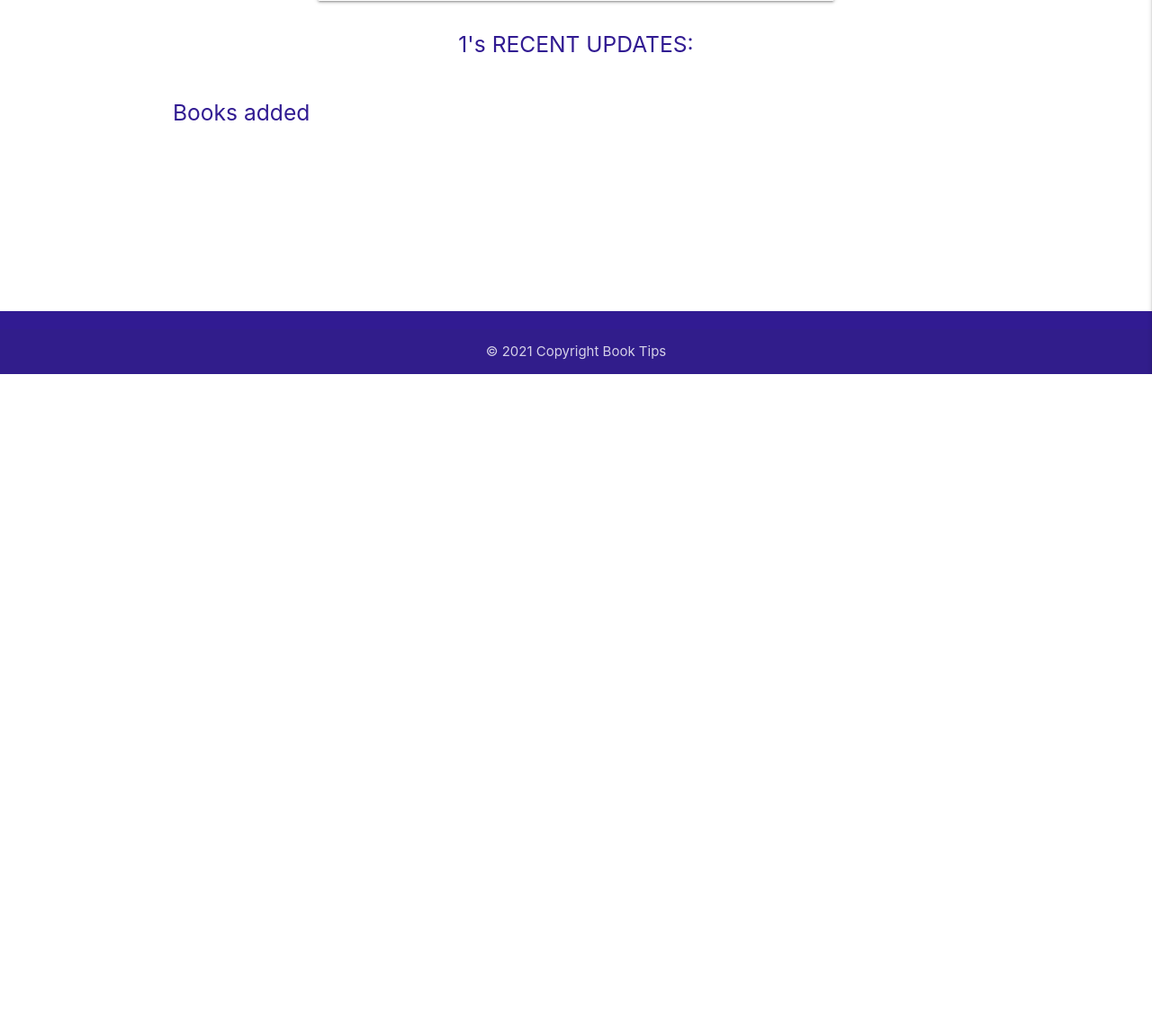
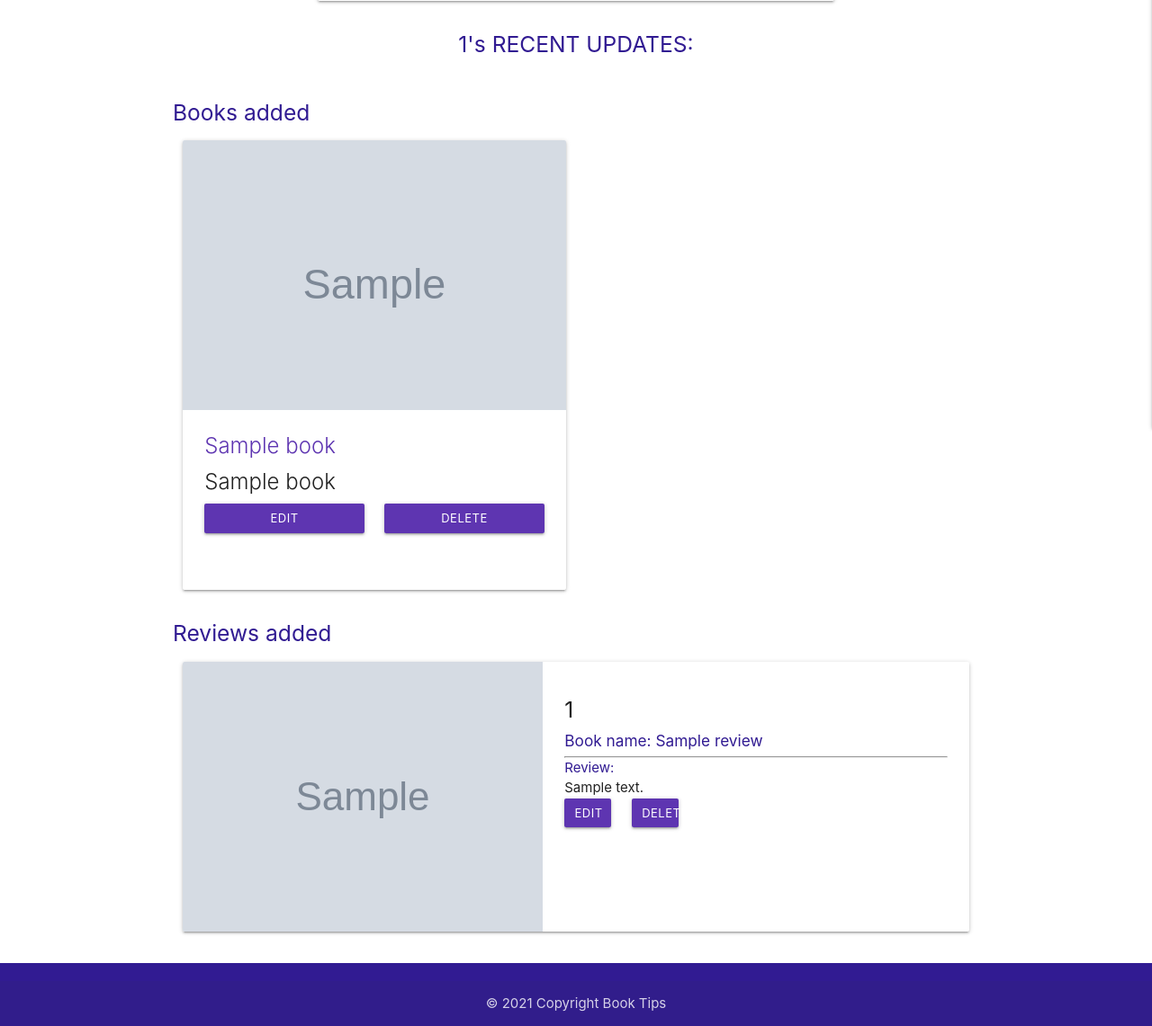
Before and after one commit to emusat2021/Booktips, a Flask app: page /profile/view/1 in a window 1280 px wide. Shown: the part 384-1525 px from the top of the page at 90% size. Before the commit the page ends 800 px from the top, so only its background shows below. Run offline with Flask 2, Linux system fonts and the light colour scheme; the visitor is signed in with stand-in values (Sample User, id 1); grey boxes marked "Sample" are stand-in pictures; a database or web service that is not in the repository returns one stand-in record (values such as "Sample title"); some libraries are stand-ins or nearby versions.

Commit message:
Add books and reviews in profile template
add functionality in profile view route

```diff
--- a/app.py
+++ b/app.py
@@ -305,7 +305,19 @@ def profile(username):
             "img_url": user_profile["img_url"],
             "username": username,
         }
-        return render_template("profile.html", data_template=data_template)
+        # find all books created by the current user
+        books = list(mongo.db.books.find({"user_id": user_id}).sort("book_title", 1))
+        # find all reviews created by the current user
+        reviews = list(mongo.db.reviews.find({"user_id": user_id}))
+
+        # add details/title about the respective book in each review
+        for review in reviews:
+            book_info_em = mongo.db.books.find_one({"_id": review["book_id"]})
+
+            review.update({
+                "book_title": book_info_em["book_title"],
+            })
+        return render_template("profile.html", data_template=data_template, books=books, reviews=reviews)
 
 
     return redirect(url_for("login"))
--- a/templates/profile.html
+++ b/templates/profile.html
@@ -24,7 +24,64 @@
     <!-- Books added by user -->
     <h5 class="header deep-purple-text text-darken-4">Books added</h5>
     <div class="row">
+      {% for book in books %}
+      <div class="col s12 m6">
+          <div class="card large">
+              <div class="card-image img-custom">
+                  <a href="{{ url_for("book_view", book_id=book._id) }}">
+                      <img src="{{ book.book_cover_url }}" class="img-custom">
+                  </a>
+              </div>
+              <div class="card-content">
+                  <span class="card-title"><a href="{{ url_for("book_view", book_id=book._id) }}" class="deep-purple-text text-darken-1">{{ book.book_title }}</a></span>
+                  <span class="card-title">{{ book.book_author_name }}</span>
+                  <div class="row">
+                    <div class="col s12 m6">
+                      <button type="submit" id="edit_book" name="edit_book" class="col s12 btn-small deep-purple darken-1 text-shadow">
+                          EDIT
+                      </button>
+                    </div>
+                    <div class="col s12 m6">
+                      <button type="submit" id="delete_book" name="delete_book" class="col s12 btn-small deep-purple darken-1 text-shadow">
+                          DELETE
+                      </button>
+                    </div>
+                  </div>
+              </div>
+          </div>
       </div>
+      {% endfor %}
   </div>
-
+      <!-- Reviews added by user -->
+    <h5 class="header deep-purple-text text-darken-4">Reviews added</h5>
+    {% for review in reviews %}
+    <div class="row">
+        <div class="col s12">
+            <div class="card horizontal">
+                <div class="card-image">
+                    <img src="{{ data_template.img_url }}">
+                </div>
+                <div class="card-stacked">
+                  <div class="card-content">
+                     <h5>{{ data_template.username }}</h5>
+                     <h6 class="deep-purple-text text-darken-4">Book name: {{ review.book_title }}</h6><hr>
+                    <p class="deep-purple-text text-darken-4">Review: </p><p>{{ review.review_text }}</p>
+                    <div class="row">
+                      <div class="col s12 m2">
+                        <a href="{{ url_for('edit_review', book_id=review.book_id) }}" class="col s12 btn-small deep-purple darken-1 text-shadow">
+                          EDIT
+                        </a>
+                      </div>
+                      <div class="col s12 m2">
+                        <a href="{{ url_for('delete_review', book_id=review.book_id) }}" class="col s12 btn-small deep-purple darken-1 text-shadow">
+                          DELETE
+                        </a>
+                      </div>
+                    </div>
+                  </div>
+                </div>
+            </div>
+        </div>
+    </div>
+    {% endfor %}
 {% endblock %}
```
